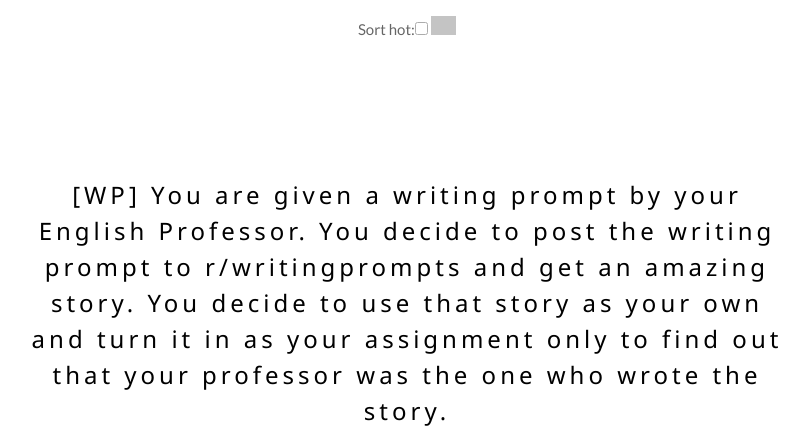
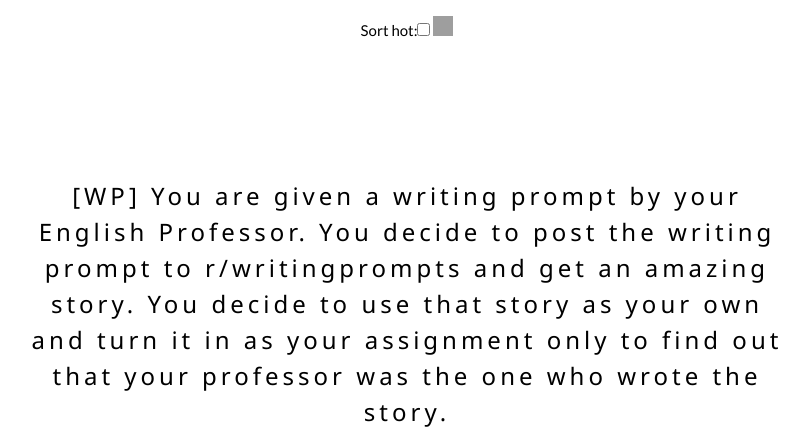
Before and after one commit to ralsuwaidi/djangoApp, a Django app: template vivian/templates/vivian/index.html in a window 1280 px wide. Shown: the top 427 px of the page, without its empty margins (233-1042 px from the left). Run offline with Django 3.2, Linux system fonts and the light colour scheme; the template is opened without the code that fills it: values that come from a table or form of the project are taken from there, others are empty; data comes from the database, SQL or seed files in the repository; both versions use the stored data as it was after the commit; grey boxes are pictures that could not be loaded.

Commit message:
changed opic

```diff
--- a/vivian/templates/vivian/index.html
+++ b/vivian/templates/vivian/index.html
@@ -16,10 +16,10 @@
   <!-- Page content -->
   {%load vivian_commands%}
   <!--button -->
-  <div class="w3-opacity w3-center w3-padding-16">
+  <div class="w3-center w3-padding-16">
     <form action="/vivian/" method="post">
       {% csrf_token %} {{ form }}
-      <input type="image" value="Submit" width="1.98%" height="1.98%" src="https://image.flaticon.com/icons/svg/24/24143.svg" />
+      <input class="w3-hover-opacity" type="image" value="Submit" width="20" height="20" src="https://image.flaticon.com/icons/svg/24/24143.svg" />
     </form>
   </div>
   <div class="w3-content" style="max-width:2000px;margin-top:46px">
```
Also changed, not shown: db.sqlite3, vivian/views.py (line endings or trailing spaces).
